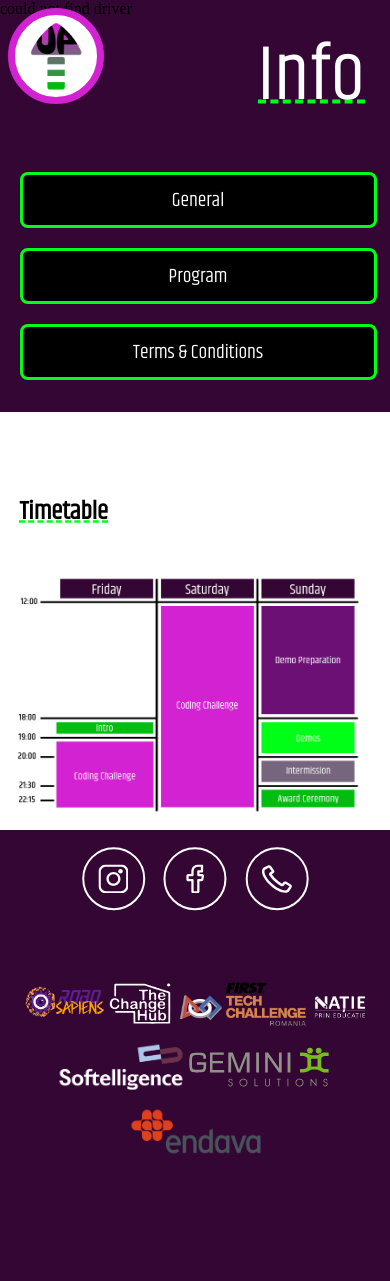
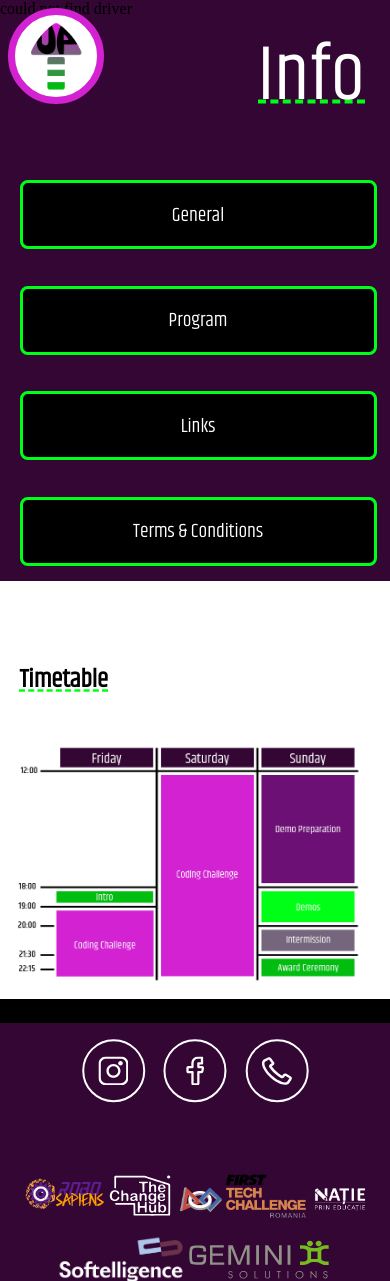
Before and after one commit to RoboSapiens-Programare/UPtownEcothon-site, a PHP site: page /info_mobile.php in a window 390 px wide. Shown: the top 1281 px of the page. Before the commit the page ends 1154 px from the top, so only its background shows below. Run offline with PHP 8.4, Linux system fonts and the light colour scheme; data that the repository does not hold is empty; a stand-in replaces the project's code that opens the database connection.

Commit message:
info mobile

```diff
--- a/info_mobile.php
+++ b/info_mobile.php
@@ -16,7 +16,7 @@
                 background-color: black;
                 color:white;
                 /* font-size:4vw; */
-                height: 20%;
+                height: 15%;
                 width: 90%;
             }
             .info-btn div{
@@ -47,18 +47,23 @@
                 Info
             </div>
         </div>
-        <div style="position: relative; width:100%; height:30vh; border:0px solid blue">
+        <div style="position: relative; width:100%; height:50vh; border:0px solid blue">
         <a href="#general" class="info-btn" style="left:5%; top: 5%">
                 <div class="text-centrat">
                     General
                 </div>
             </a>
-            <a href="#program" class="info-btn" style="left:5%; top: 35%">
+            <a href="#program" class="info-btn" style="left:5%; top: 30%">
                 <div class="text-centrat">
                     Program
                 </div>
             </a>
-            <a href="documents/UTE - Termeni și Condiții.pdf" class="info-btn" style="left:5%; top: 65%">
+            <a href="#links" class="info-btn" style="left:5%; top: 55%">
+                <div class="text-centrat">
+                    Links
+                </div>
+            </a>
+            <a href="documents/UTE - Termeni și Condiții.pdf" class="info-btn" style="left:5%; top: 80%">
                 <div class="text-centrat">
                     Terms & Conditions
                 </div>
@@ -84,6 +89,13 @@
             </div>
             <div style="position: relative; width:95%; left:50%; transform:translate(-50%, 0%); padding:3%">
                 <img src="pictures/timetablefinal.png" alt="timetable.png crashed most likely" style=" width:inherit;">
+            </div>
+        </div>
+        <div id="links" style="position: relative; width:100%; background-color: black; ">
+            <div style="position: relative; color:black">
+                <div style="padding:3% 5% 3% 5%; font-size:2vh; font-family: 'Montserrat', sans-serif; color:white">
+                    <?php echo $content['Links'][1]?>
+                </div>
             </div>
         </div>
         <!-- <div id="terms" style="position: relative; width:100%; background-color:black; ">
```
